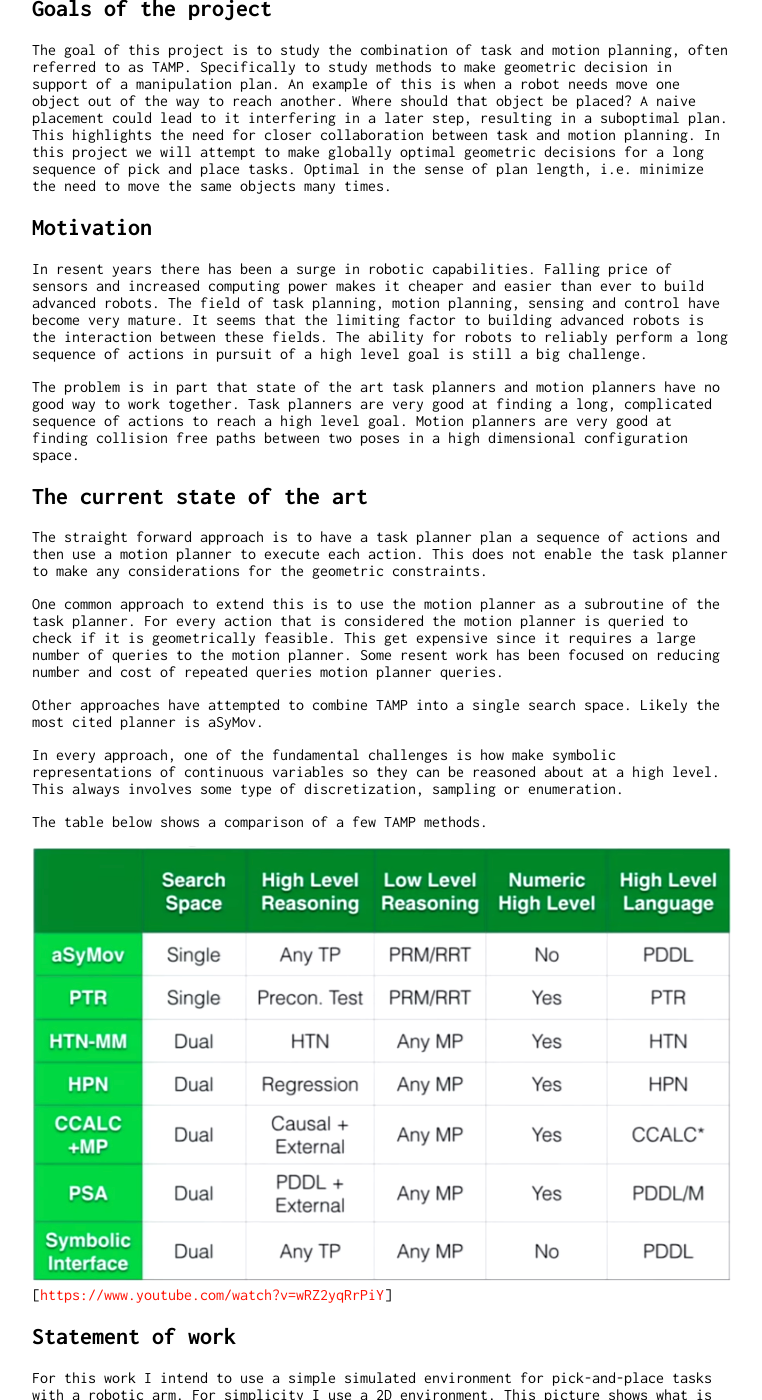
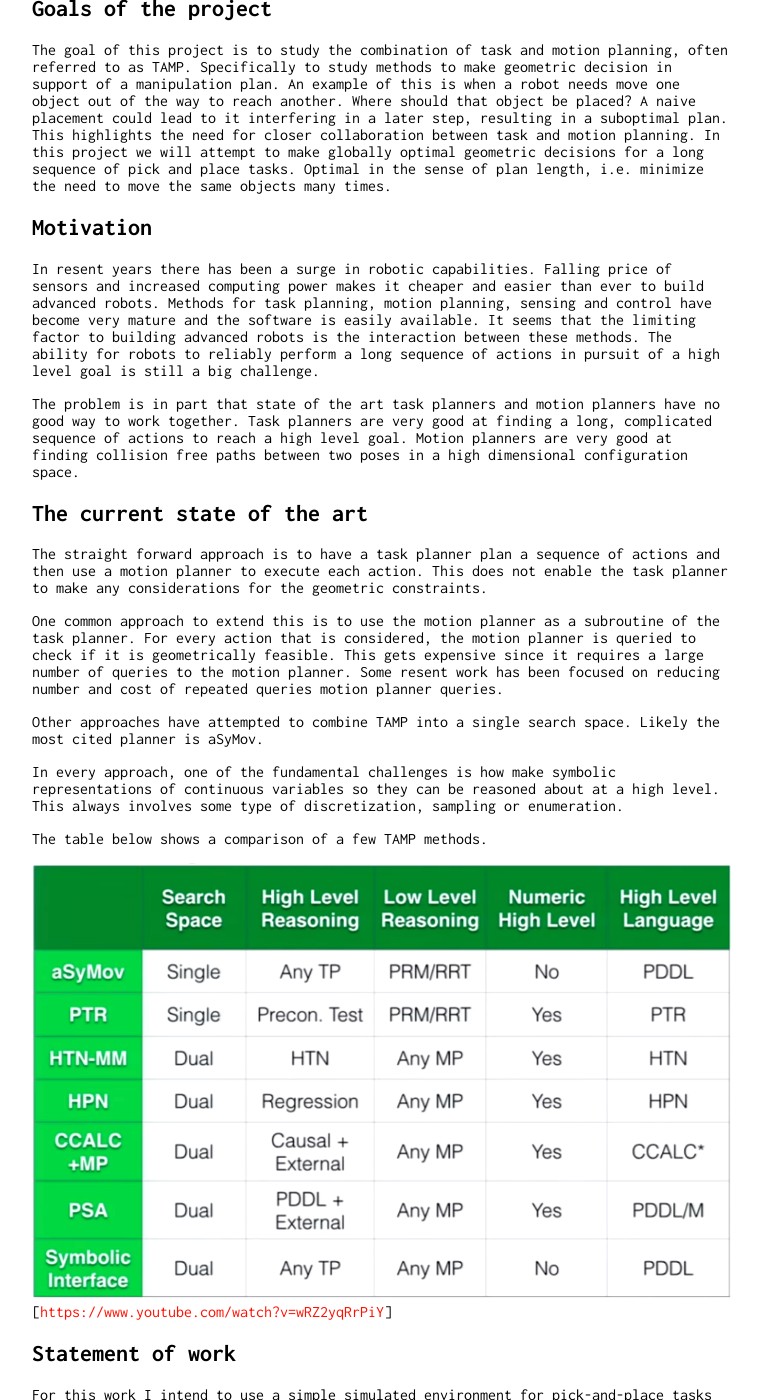
Before and after one commit to geinarm/cmsc818_gudjon, a Jekyll site: the page built from index.md, in a window 1280 px wide and 1400 px high, scrolled down 191 px. Shown: the whole window, without its empty margins (258-1020 px from the left). Built offline with Jekyll 4.4.1, drawn with Linux system fonts in a browser that asks for light colours; our own code applies the rules of GitHub Pages for plain Markdown files; some of the changed text lies outside the part shown.

Commit message:
fixed typos and errors

```diff
--- a/index.md
+++ b/index.md
@@ -12,7 +12,7 @@ An example of this is when a robot needs move one object out of the way to reach
 
 ## Motivation
 
-In resent years there has been a surge in robotic capabilities. Falling price of sensors and increased computing power makes it cheaper and easier than ever to build advanced robots. The field of task planning, motion planning, sensing and control have become very mature. It seems that the limiting factor to building advanced robots is the interaction between these fields. The ability for robots to reliably perform a long sequence of actions in pursuit of a high level goal is still a big challenge.
+In resent years there has been a surge in robotic capabilities. Falling price of sensors and increased computing power makes it cheaper and easier than ever to build advanced robots. Methods for task planning, motion planning, sensing and control have become very mature and the software is easily available. It seems that the limiting factor to building advanced robots is the interaction between these methods. The ability for robots to reliably perform a long sequence of actions in pursuit of a high level goal is still a big challenge.
 
 The problem is in part that state of the art task planners and motion planners have no good way to work together.
 Task planners are very good at finding a long, complicated sequence of actions to reach a high level goal.
@@ -23,7 +23,7 @@ Motion planners are very good at finding collision free paths between two poses
 
 The straight forward approach is to have a task planner plan a sequence of actions and then use a motion planner to execute each action. This does not enable the task planner to make any considerations for the geometric constraints.
 
-One common approach to extend this is to use the motion planner as a subroutine of the task planner. For every action that is considered the motion planner is queried to check if it is geometrically feasible. This get expensive since it requires a large number of queries to the motion planner. Some resent work has been focused on reducing number and cost of repeated queries motion planner queries.
+One common approach to extend this is to use the motion planner as a subroutine of the task planner. For every action that is considered, the motion planner is queried to check if it is geometrically feasible. This gets expensive since it requires a large number of queries to the motion planner. Some resent work has been focused on reducing number and cost of repeated queries motion planner queries.
 
 Other approaches have attempted to combine TAMP into a single search space. Likely the most cited planner is aSyMov.
 
```
Also changed, not shown: other parts of index.md (+2 -2 lines).
